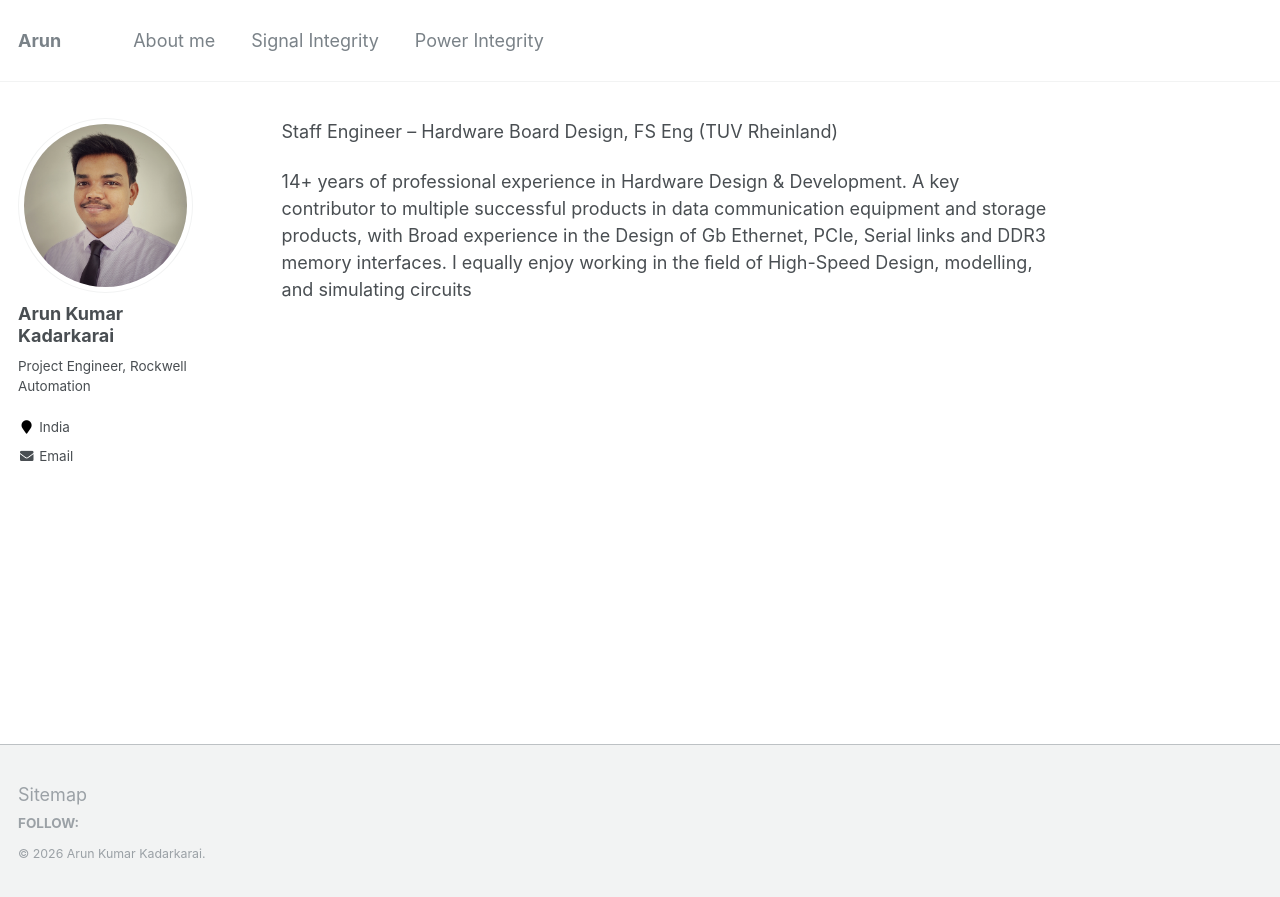
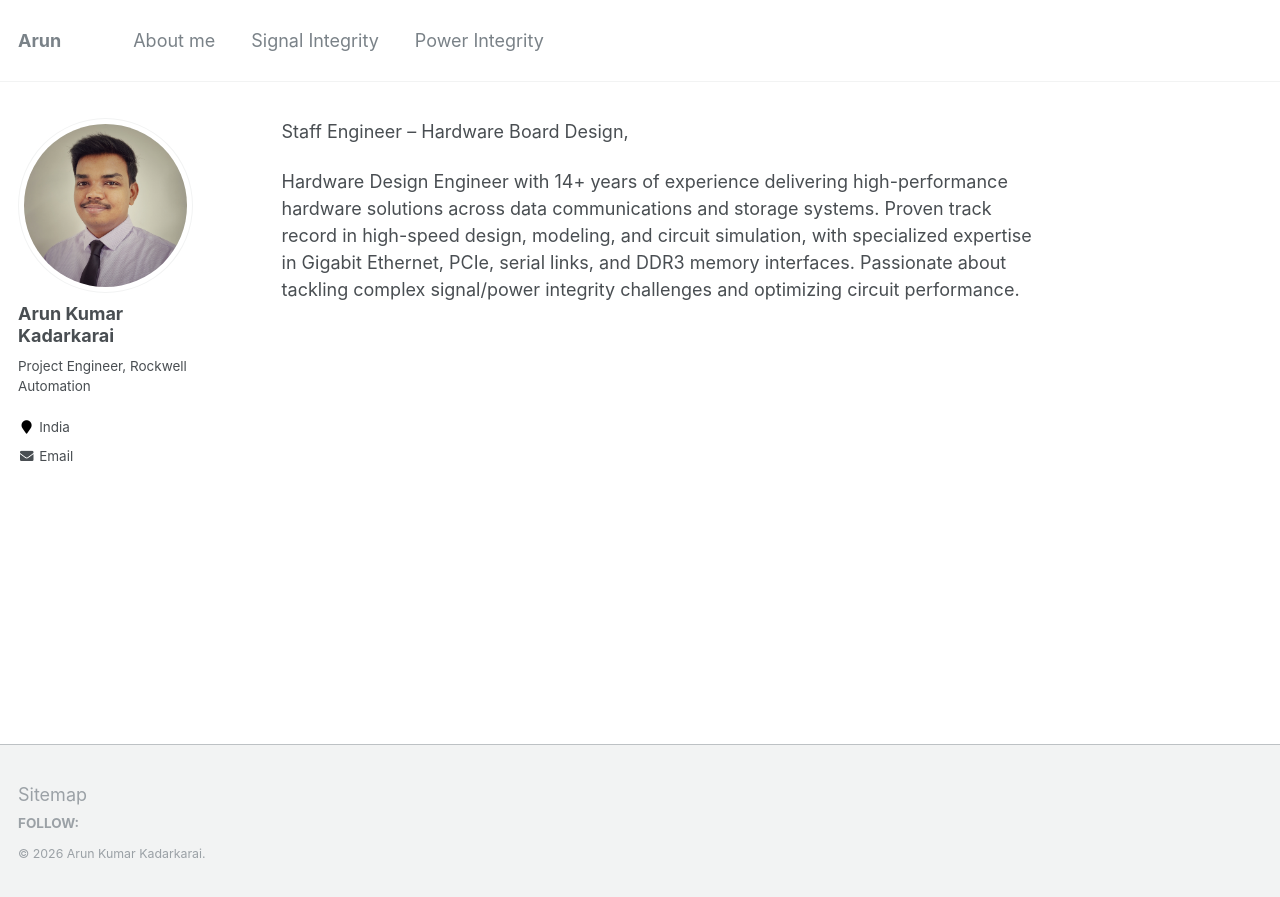
Before and after one commit to arunka97/arunka97.github.io, a Jekyll site: the page built from _pages/about.md, in a window 1280 px wide. Shown: the top 897 px of the page. Built offline with Jekyll 4.4.1, drawn with Linux system fonts in a browser that asks for light colours.

Commit message:
Update about.md

```diff
--- a/_pages/about.md
+++ b/_pages/about.md
@@ -8,10 +8,10 @@ redirect_from:
   - /about.html
 ---
 
-Staff Engineer – Hardware Board Design, FS Eng (TUV Rheinland)
+Staff Engineer – Hardware Board Design,
 
 
-14+ years of professional experience in Hardware Design & Development. A key contributor to multiple successful products in data communication equipment and storage products, with Broad experience in the Design of Gb Ethernet, PCIe, Serial links and DDR3 memory interfaces. I equally enjoy working in the ﬁeld of High-Speed Design, modelling, and simulating circuits
+Hardware Design Engineer with 14+ years of experience delivering high-performance hardware solutions across data communications and storage systems. Proven track record in high-speed design, modeling, and circuit simulation, with specialized expertise in Gigabit Ethernet, PCIe, serial links, and DDR3 memory interfaces. Passionate about tackling complex signal/power integrity challenges and optimizing circuit performance.
 
 
 
```
